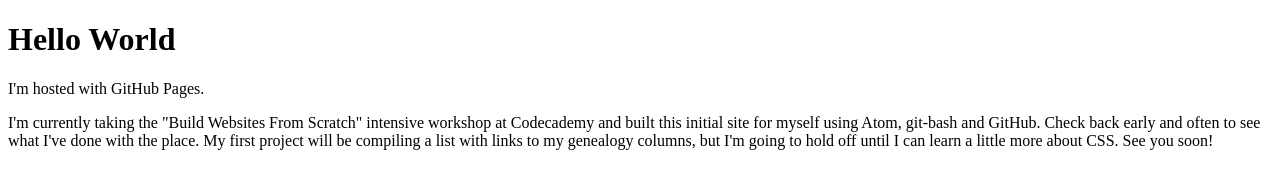
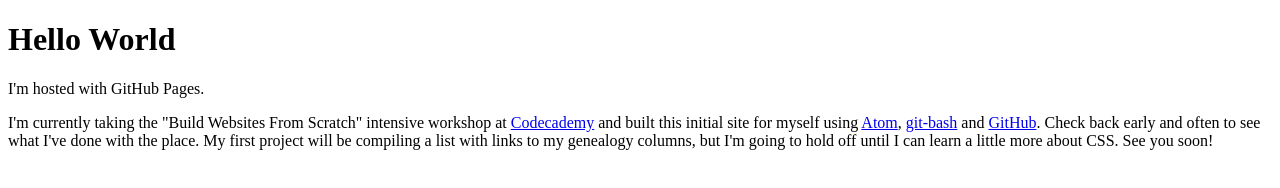
Before and after one commit to dannynj/dannynj.github.io, a plain HTML site: page index.html in a window 1280 px wide. Drawn offline with Linux system fonts and the light colour scheme.

Commit message:
added links

```diff
--- a/index.html
+++ b/index.html
@@ -7,6 +7,6 @@
   <body>
     <h1>Hello World</h1>
     <p>I'm hosted with GitHub Pages.</p>
-    <p>I'm currently taking the "Build Websites From Scratch" intensive workshop at Codecademy and built this initial site for myself using Atom, git-bash and GitHub. Check back early and often to see what I've done with the place. My first project will be compiling a list with links to my genealogy columns, but I'm going to hold off until I can learn a little more about CSS. See you soon!</p>
+    <p>I'm currently taking the "Build Websites From Scratch" intensive workshop at <a href="www.codecademy.com" target="_blank">Codecademy</a> and built this initial site for myself using <a href="https://atom.io" target="_blank">Atom</a>, <a href="https://git-for-windows.github.io" target="_blank">git-bash</a> and <a href="www.github.com" target="_blank">GitHub</a>. Check back early and often to see what I've done with the place. My first project will be compiling a list with links to my genealogy columns, but I'm going to hold off until I can learn a little more about CSS. See you soon!</p>
   </body>
 </html>
```
